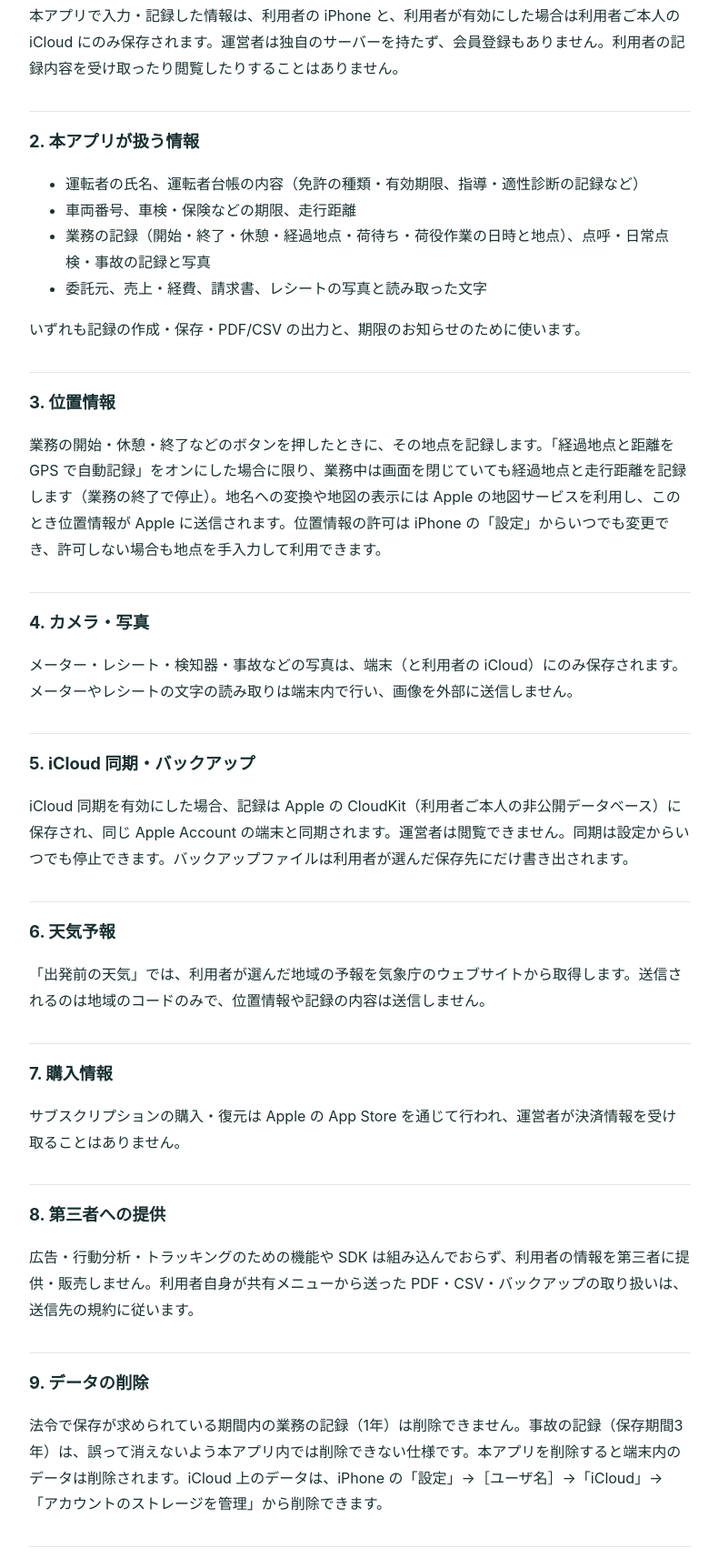
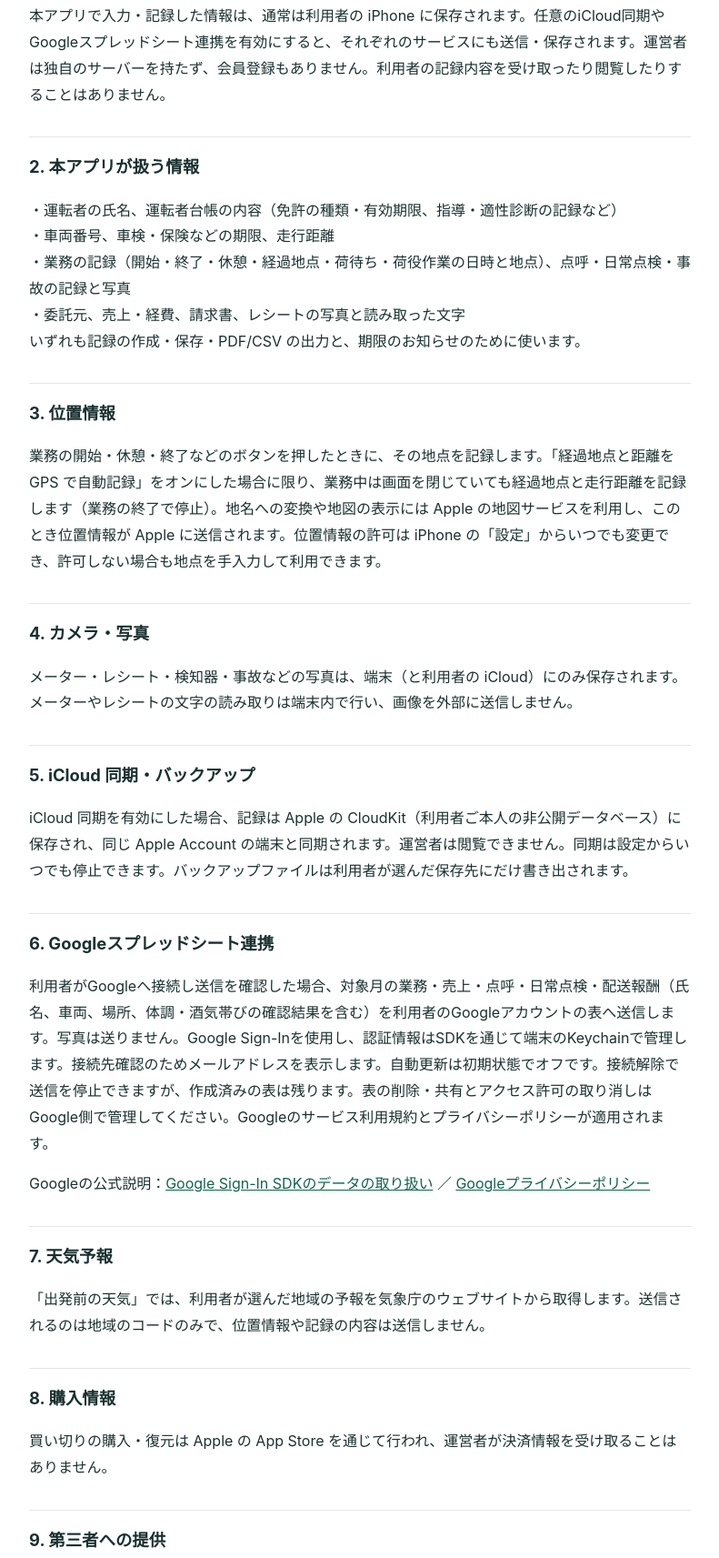
Before and after one commit to komoetsukuyomi921-cloud/keilog-support, a plain HTML site: page privacy/index.html in a window 1280 px wide. Shown: the part 304-2017 px from the top of the page at 91% size, without its empty margins (244-1035 px from the left). Drawn offline with Linux system fonts and the light colour scheme.

Commit message:
Align legal pages with KeiLog 1.0 submission (#1)
* Align legal pages with lifetime purchase and Google Sheets export

* Describe the ten-work-day allowance and lifetime unlock

* Clarify optional Google Sign-In data handling

---------

Co-authored-by: mac <mac@192.168.0.104>

```diff
--- a/privacy/index.html
+++ b/privacy/index.html
@@ -10,35 +10,36 @@
 <main>
 <p class="back"><a href="../">← ケイログ サポート</a></p>
 <h1>プライバシーポリシー</h1>
-<p class="meta">制定日：2026年11月14日　改定：2026年11月15日　／　運営者：LIN CHEN</p>
+<p class="meta">制定日：2026年11月14日　改定：2026年11月16日　／　運営者：LIN CHEN</p>
 <p>「ケイログ」（以下「本アプリ」）における利用者の情報の取り扱いについて説明します。</p>
 <h2>1. 基本的な考え方</h2>
-<p>本アプリで入力・記録した情報は、利用者の iPhone と、利用者が有効にした場合は利用者ご本人の iCloud にのみ保存されます。運営者は独自のサーバーを持たず、会員登録もありません。利用者の記録内容を受け取ったり閲覧したりすることはありません。</p>
+<p>本アプリで入力・記録した情報は、通常は利用者の iPhone に保存されます。任意のiCloud同期やGoogleスプレッドシート連携を有効にすると、それぞれのサービスにも送信・保存されます。運営者は独自のサーバーを持たず、会員登録もありません。利用者の記録内容を受け取ったり閲覧したりすることはありません。</p>
 <h2>2. 本アプリが扱う情報</h2>
-<ul>
-<li>運転者の氏名、運転者台帳の内容（免許の種類・有効期限、指導・適性診断の記録など）</li>
-<li>車両番号、車検・保険などの期限、走行距離</li>
-<li>業務の記録（開始・終了・休憩・経過地点・荷待ち・荷役作業の日時と地点）、点呼・日常点検・事故の記録と写真</li>
-<li>委託元、売上・経費、請求書、レシートの写真と読み取った文字</li>
-</ul>
-<p>いずれも記録の作成・保存・PDF/CSV の出力と、期限のお知らせのために使います。</p>
+<p>・運転者の氏名、運転者台帳の内容（免許の種類・有効期限、指導・適性診断の記録など）<br>
+・車両番号、車検・保険などの期限、走行距離<br>
+・業務の記録（開始・終了・休憩・経過地点・荷待ち・荷役作業の日時と地点）、点呼・日常点検・事故の記録と写真<br>
+・委託元、売上・経費、請求書、レシートの写真と読み取った文字<br>
+いずれも記録の作成・保存・PDF/CSV の出力と、期限のお知らせのために使います。</p>
 <h2>3. 位置情報</h2>
 <p>業務の開始・休憩・終了などのボタンを押したときに、その地点を記録します。「経過地点と距離を GPS で自動記録」をオンにした場合に限り、業務中は画面を閉じていても経過地点と走行距離を記録します（業務の終了で停止）。地名への変換や地図の表示には Apple の地図サービスを利用し、このとき位置情報が Apple に送信されます。位置情報の許可は iPhone の「設定」からいつでも変更でき、許可しない場合も地点を手入力して利用できます。</p>
 <h2>4. カメラ・写真</h2>
 <p>メーター・レシート・検知器・事故などの写真は、端末（と利用者の iCloud）にのみ保存されます。メーターやレシートの文字の読み取りは端末内で行い、画像を外部に送信しません。</p>
 <h2>5. iCloud 同期・バックアップ</h2>
 <p>iCloud 同期を有効にした場合、記録は Apple の CloudKit（利用者ご本人の非公開データベース）に保存され、同じ Apple Account の端末と同期されます。運営者は閲覧できません。同期は設定からいつでも停止できます。バックアップファイルは利用者が選んだ保存先にだけ書き出されます。</p>
-<h2>6. 天気予報</h2>
+<h2>6. Googleスプレッドシート連携</h2>
+<p>利用者がGoogleへ接続し送信を確認した場合、対象月の業務・売上・点呼・日常点検・配送報酬（氏名、車両、場所、体調・酒気帯びの確認結果を含む）を利用者のGoogleアカウントの表へ送信します。写真は送りません。Google Sign-Inを使用し、認証情報はSDKを通じて端末のKeychainで管理します。接続先確認のためメールアドレスを表示します。自動更新は初期状態でオフです。接続解除で送信を停止できますが、作成済みの表は残ります。表の削除・共有とアクセス許可の取り消しはGoogle側で管理してください。Googleのサービス利用規約とプライバシーポリシーが適用されます。</p>
+<p>Googleの公式説明：<a href="https://developers.google.com/identity/sign-in/ios/app-privacy">Google Sign-In SDKのデータの取り扱い</a> ／ <a href="https://policies.google.com/privacy?hl=ja">Googleプライバシーポリシー</a></p>
+<h2>7. 天気予報</h2>
 <p>「出発前の天気」では、利用者が選んだ地域の予報を気象庁のウェブサイトから取得します。送信されるのは地域のコードのみで、位置情報や記録の内容は送信しません。</p>
-<h2>7. 購入情報</h2>
-<p>サブスクリプションの購入・復元は Apple の App Store を通じて行われ、運営者が決済情報を受け取ることはありません。</p>
-<h2>8. 第三者への提供</h2>
-<p>広告・行動分析・トラッキングのための機能や SDK は組み込んでおらず、利用者の情報を第三者に提供・販売しません。利用者自身が共有メニューから送った PDF・CSV・バックアップの取り扱いは、送信先の規約に従います。</p>
-<h2>9. データの削除</h2>
-<p>法令で保存が求められている期間内の業務の記録（1年）は削除できません。事故の記録（保存期間3年）は、誤って消えないよう本アプリ内では削除できない仕様です。本アプリを削除すると端末内のデータは削除されます。iCloud 上のデータは、iPhone の「設定」→［ユーザ名］→「iCloud」→「アカウントのストレージを管理」から削除できます。</p>
-<h2>10. 免責</h2>
+<h2>8. 購入情報</h2>
+<p>買い切りの購入・復元は Apple の App Store を通じて行われ、運営者が決済情報を受け取ることはありません。</p>
+<h2>9. 第三者への提供</h2>
+<p>利用者の情報を販売せず、広告配信や他社のアプリ・ウェブサイトをまたぐトラッキングは行いません。Googleへの接続にはGoogle Sign-In SDKを使用します。同SDKは、認証の管理や不正防止のため、ユーザー識別子やIPアドレス（おおよその地域の推定に使われる場合があります）をGoogleへ送信することがあります。SDKが扱う情報にはGoogleのプライバシーポリシーが適用されます。任意のクラウド連携では、上記の目的でAppleまたはGoogleへ必要なデータを送信します。利用者自身が共有メニューから送った PDF・CSV・バックアップの取り扱いは、送信先の規約に従います。</p>
+<h2>10. データの削除</h2>
+<p>記録を削除する際は確認が表示されます。必要な保存期間とバックアップを確認してから操作してください。本アプリを削除すると端末内のデータは削除されます。iCloud 上のデータは、iPhone の「設定」→［ユーザ名］→「iCloud」→「アカウントのストレージを管理」から削除できます。</p>
+<h2>11. 免責</h2>
 <p>本アプリは記録作成の補助ツールです。法令の最新の要件は国土交通省の公表資料をご確認ください。集計・CSV・請求書は計算の補助であり、申告内容は税理士または税務署にご確認ください。</p>
-<h2>11. 改定・お問い合わせ</h2>
+<h2>12. 改定・お問い合わせ</h2>
 <p>本ポリシーを改定する場合は、App 内でお知らせします。お問い合わせは、サポートページのお問い合わせ窓口からご連絡ください。</p>
 <p>お問い合わせ：<a href="https://github.com/komoetsukuyomi921-cloud/keilog-support/issues">ケイログ サポート（GitHub Issues）</a></p>
 </main>
```
Also changed, not shown: terms/index.html (+4 -3 lines).
